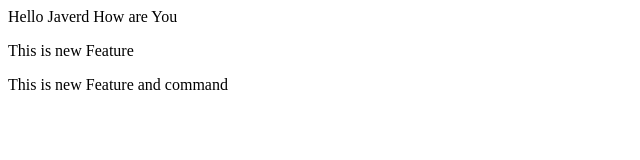
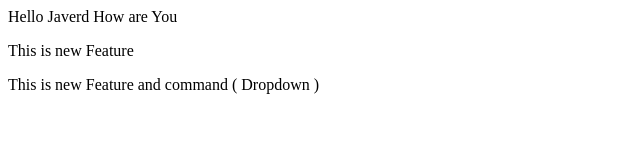
Before and after one commit to javed-intern/local-repo, a plain HTML site: page index.html in a window 1280 px wide. Shown: the whole page, without its empty margins (0-640 px from the left). Drawn offline with Linux system fonts and the light colour scheme.

Commit message:
add dropdown

```diff
--- a/index.html
+++ b/index.html
@@ -1,3 +1,3 @@
 <p>Hello Javerd How are You</p>
 <p>This is new Feature</p>
-<p>This is new Feature and command</p>
+<p>This is new Feature and command ( Dropdown )</p>
```
